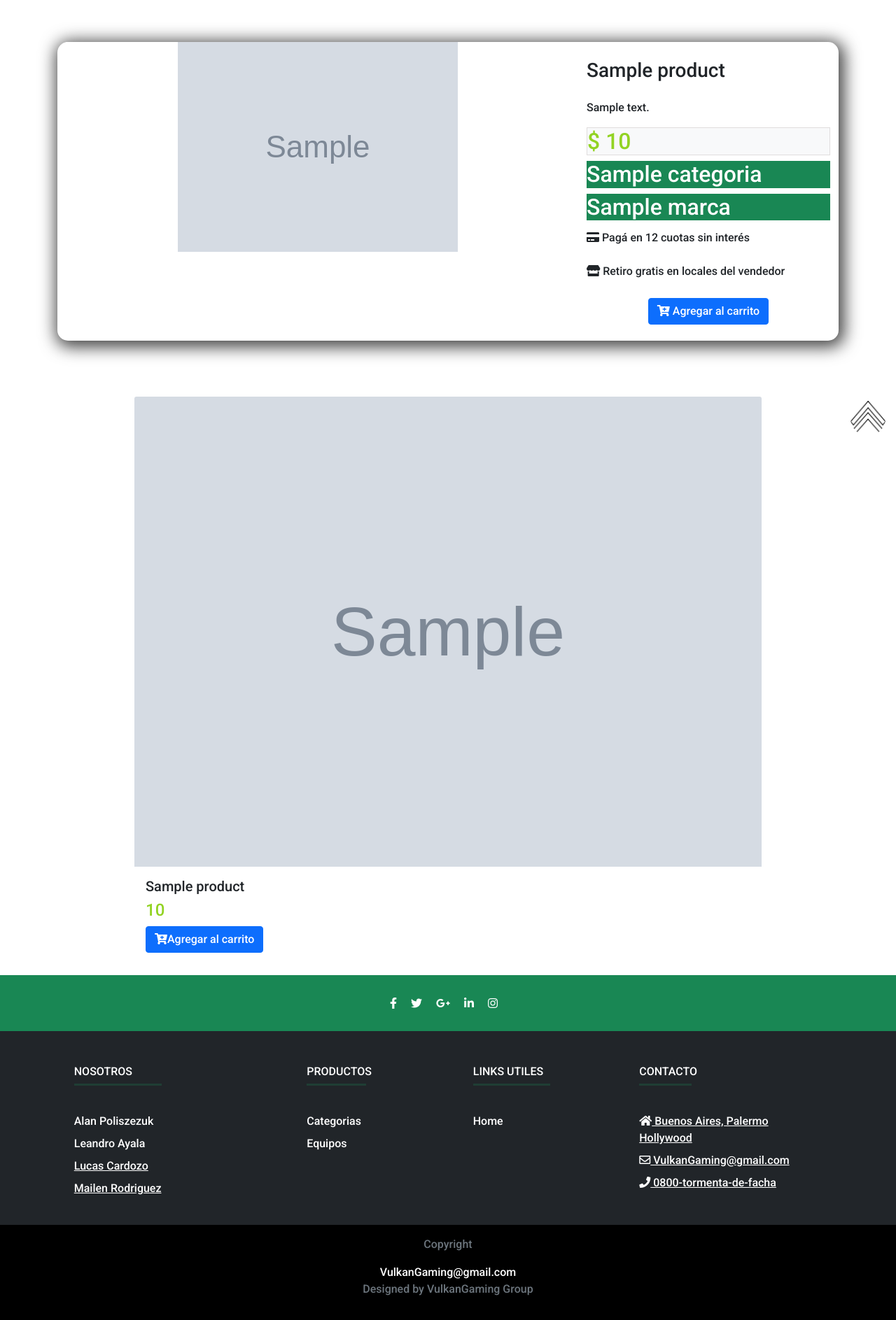
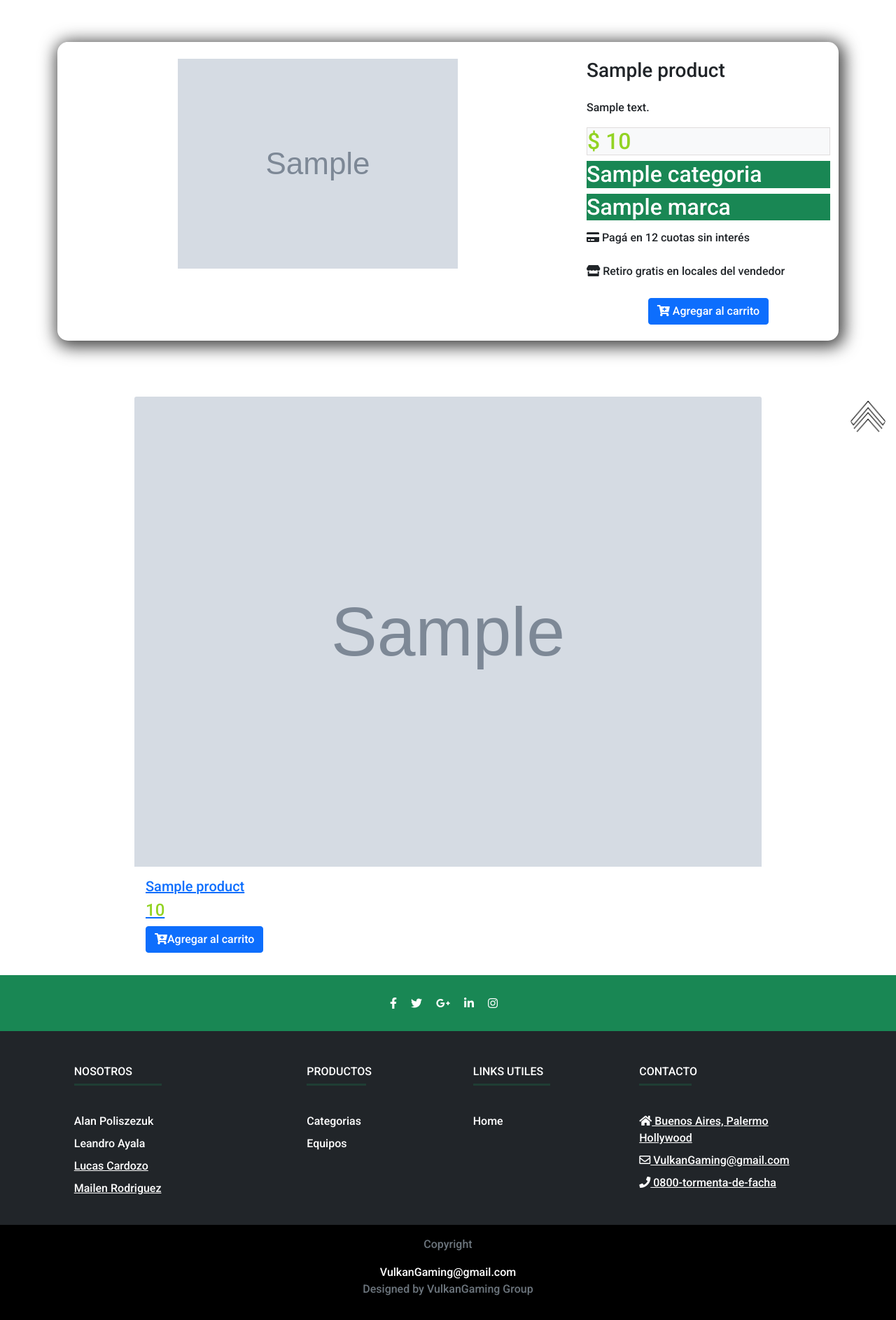
Before and after one commit to LucasCardozo98/grupo_5_VulkanGaming, a Node project: template vulkan/views/detail.ejs in a window 1280 px wide. Shown: the part 162-2049 px from the top of the page at 70% size. Run offline with Node 20 templates, Linux system fonts and the light colour scheme; the template is opened without the code that fills it: most values are stand-ins (such as "Sample title", 1, 10 or a date in 2020); grey boxes marked "Sample" are stand-in pictures; some libraries are stand-ins or nearby versions.

Commit message:
dirije a detalle de producto

```diff
--- a/vulkan/views/detail.ejs
+++ b/vulkan/views/detail.ejs
@@ -10,7 +10,7 @@
                 <div class="row pepeargento p-0">
                   <div class="col-12 col-lg-8">
                     <figure class="text-center bg-white">
-                      <img class="img-fluid" src="/images/<%=product.image  %> ">
+                      <img class="img-fluid mt-4" src="/images/<%=product.image  %> ">
                     </figure>
                   </div>
                   <div class="col-12 col-lg-4 datos">
@@ -48,6 +48,7 @@
 
 
               <div class="card-mobile mb-3" style="width: 70%;">
+                <a href="/products/detail/<%=element.id%>">
            <img src="/images/<%=element.image%>" class="card-img-top" alt="...">
            <div class="card-body">
              <h5 class="card-title">
@@ -56,6 +57,7 @@
              <h4 style="color: rgb(146, 211, 35);">
                <%=element.price%>
              </h4>
+             </a>
              <button type="submit" idProducto="<%=element.id%>" style="z-index: 200;" id="boton-<%=element.id%>"
                class=" btn btn-primary botones"><i class="fas fa-cart-plus"></i>Agregar al carrito</button>
 
```
